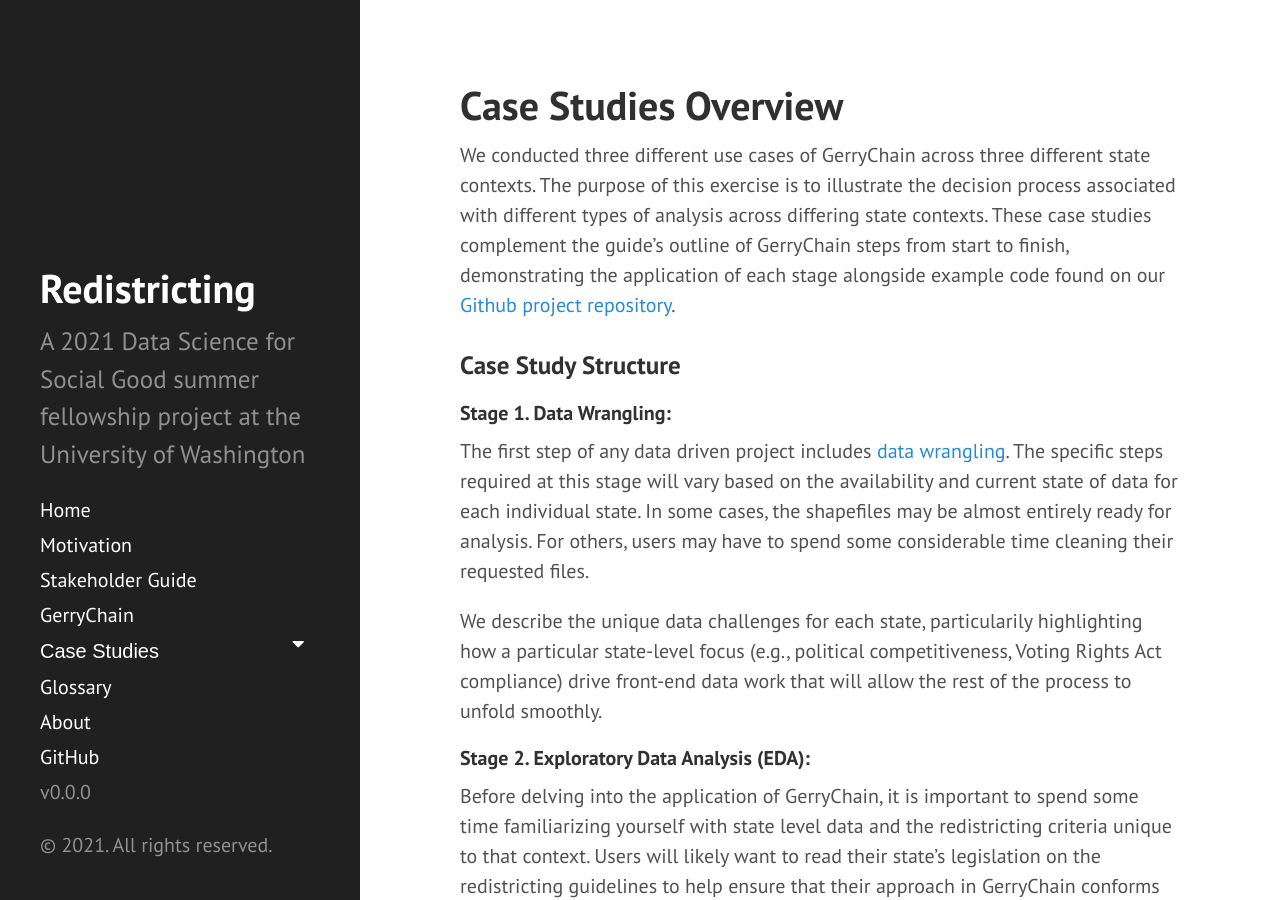
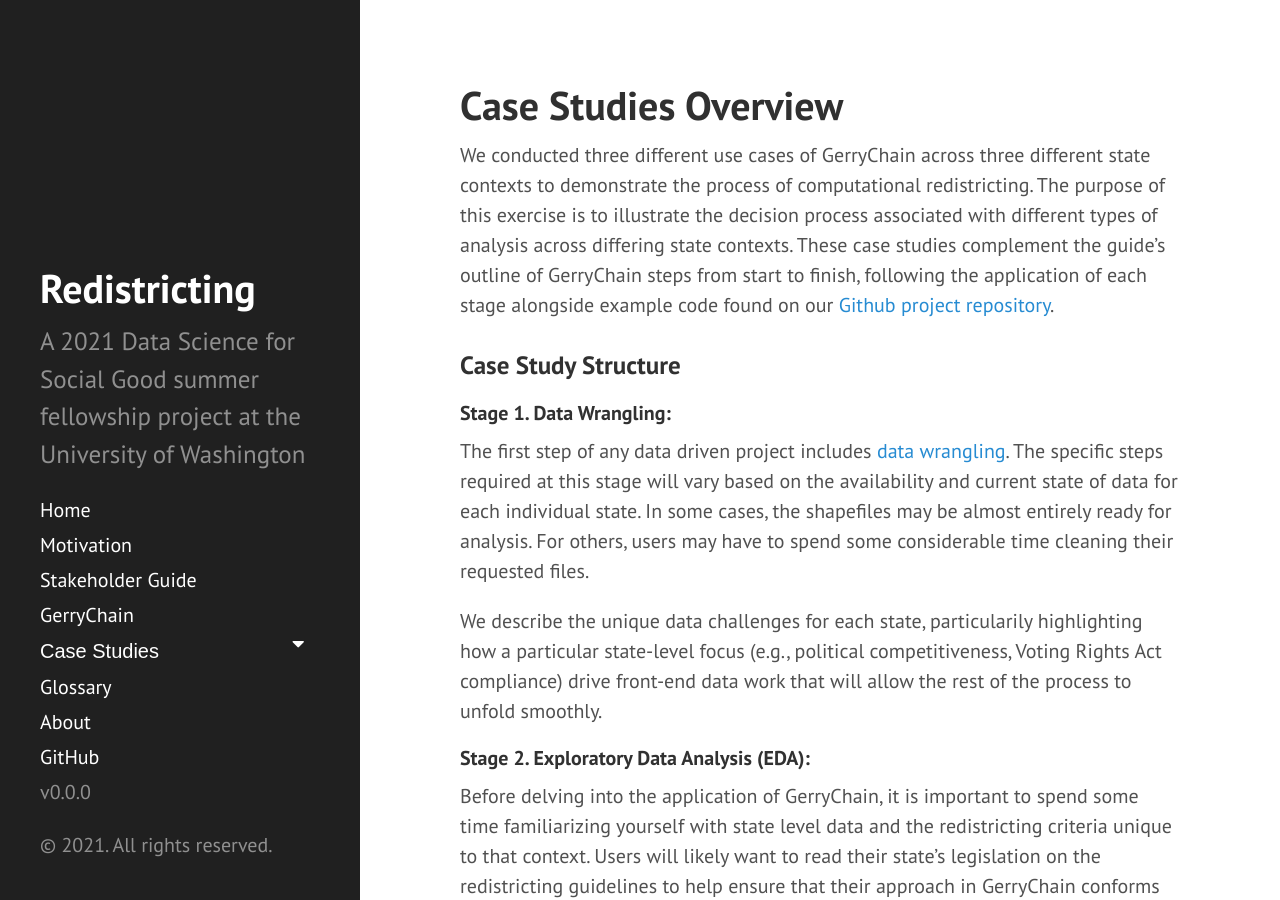
Before and after one commit to uwescience/DSSG2021-redistricting-website, a Jekyll site: the page built from casestudies.md, in a window 1280 px wide and 900 px high. Built offline with Jekyll 4.4.1, drawn with Linux system fonts in a browser that asks for light colours.

Commit message:
Update casestudies.md

```diff
--- a/casestudies.md
+++ b/casestudies.md
@@ -3,7 +3,7 @@ layout: page
 title: Case Studies Overview
 ---
 
-We conducted three different use cases of GerryChain across three different state contexts. The purpose of this exercise is to illustrate the decision process associated with different types of analysis across differing state contexts. These case studies complement the guide's outline of GerryChain steps from start to finish, demonstrating the application of each stage alongside example code found on our [Github project repository](https://github.com/uwescience/dssg2021-redistricting).
+We conducted three different use cases of GerryChain across three different state contexts to demonstrate the process of computational redistricting. The purpose of this exercise is to illustrate the decision process associated with different types of analysis across differing state contexts. These case studies complement the guide's outline of GerryChain steps from start to finish, following the application of each stage alongside example code found on our [Github project repository](https://github.com/uwescience/dssg2021-redistricting).
 
 ### Case Study Structure
 
```
